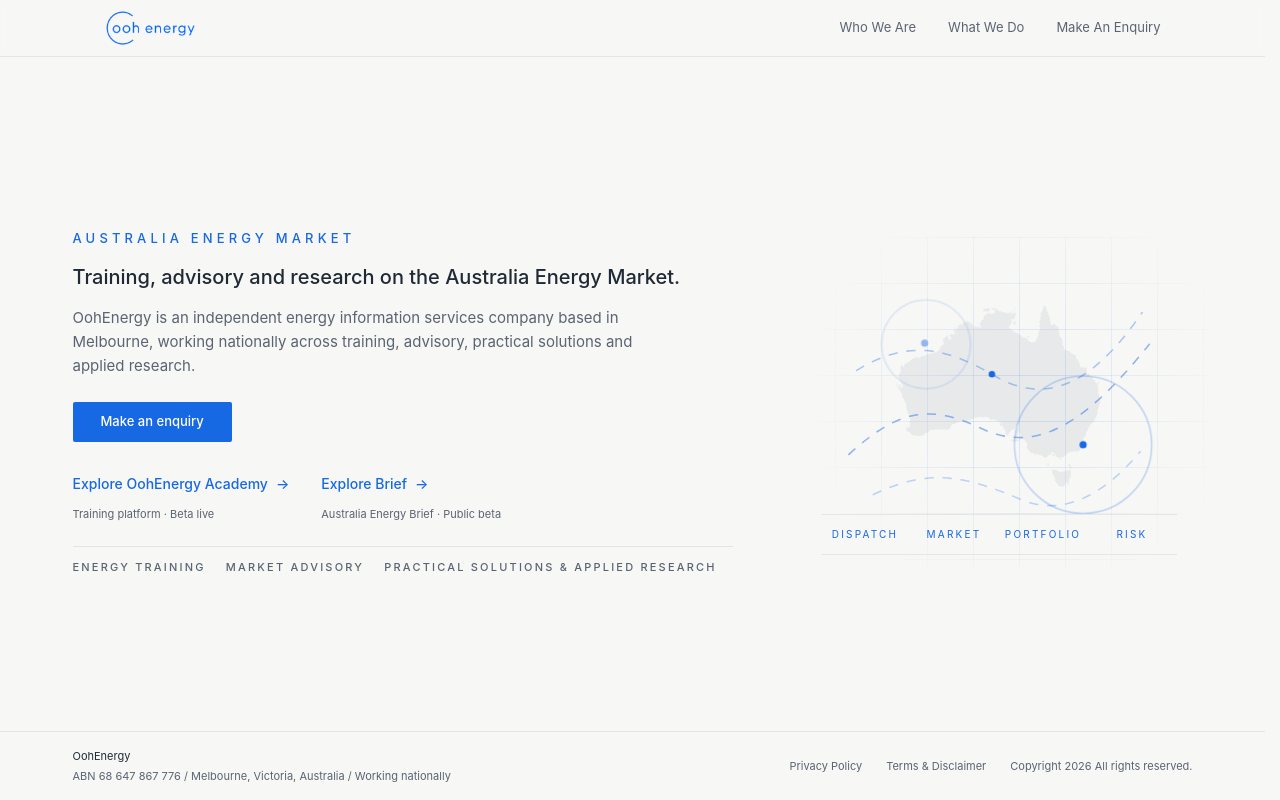
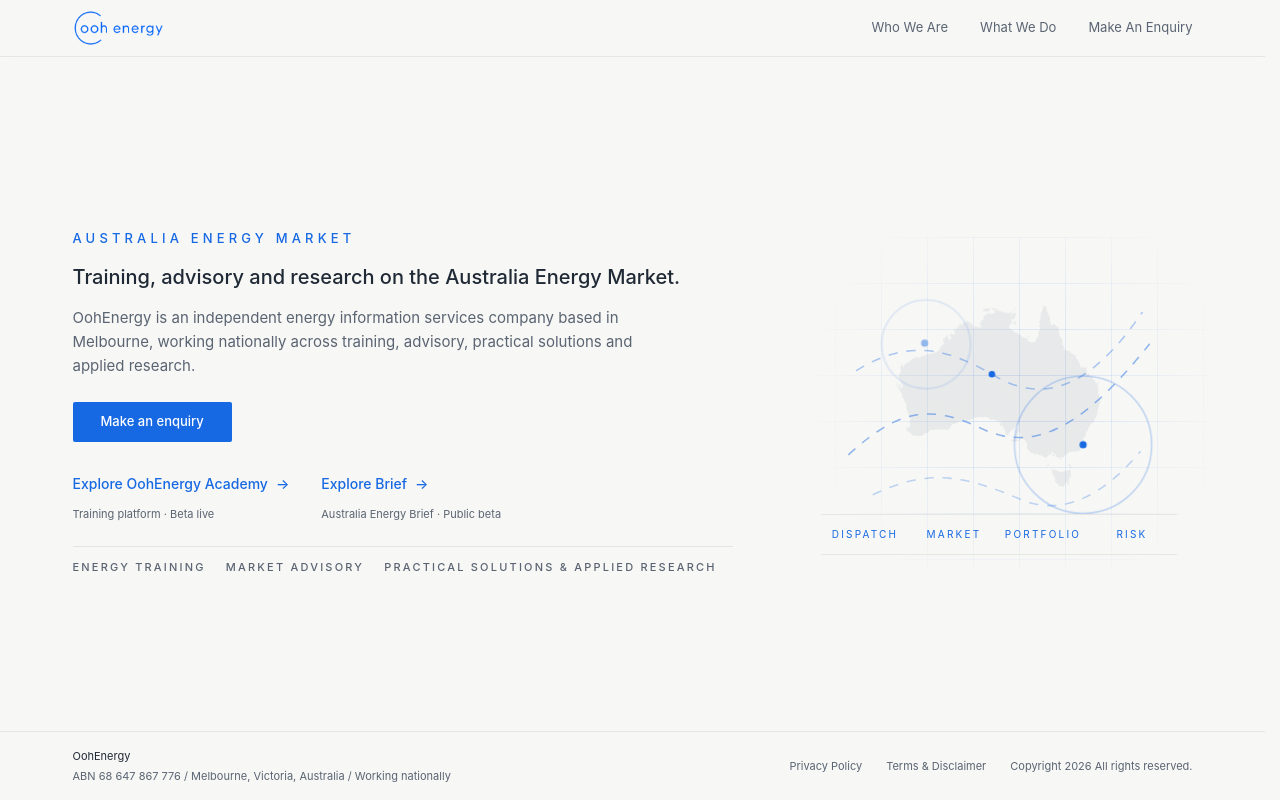
Before and after one commit to TheSkyTop/oohenergy, a Next.js app: page / in a window 1280 px wide. Built offline with nearby package versions, Linux system fonts and the light colour scheme; no server answers.

Commit message:
Align header logo with main content left edge

```diff
--- a/app/page.tsx
+++ b/app/page.tsx
@@ -49,7 +49,7 @@ function JsonLd() {
 function Header() {
   return (
     <header className="sticky inset-x-0 top-0 z-30 border-b border-brand-rule/90 bg-brand-bg/92 backdrop-blur-sm">
-      <div className="mx-auto flex min-h-[76px] max-w-[1120px] flex-col items-start justify-center gap-2 px-5 py-2 sm:h-14 sm:min-h-0 sm:flex-row sm:items-center sm:justify-between sm:gap-6 sm:px-6 sm:py-0 lg:px-8">
+      <div className="mx-auto flex min-h-[76px] max-w-[1184px] flex-col items-start justify-center gap-2 px-5 py-2 sm:h-14 sm:min-h-0 sm:flex-row sm:items-center sm:justify-between sm:gap-6 sm:px-6 sm:py-0 lg:px-8">
         <a href="/" className="flex items-center" aria-label="OohEnergy home">
           <Image
             src={site.logo}
```
